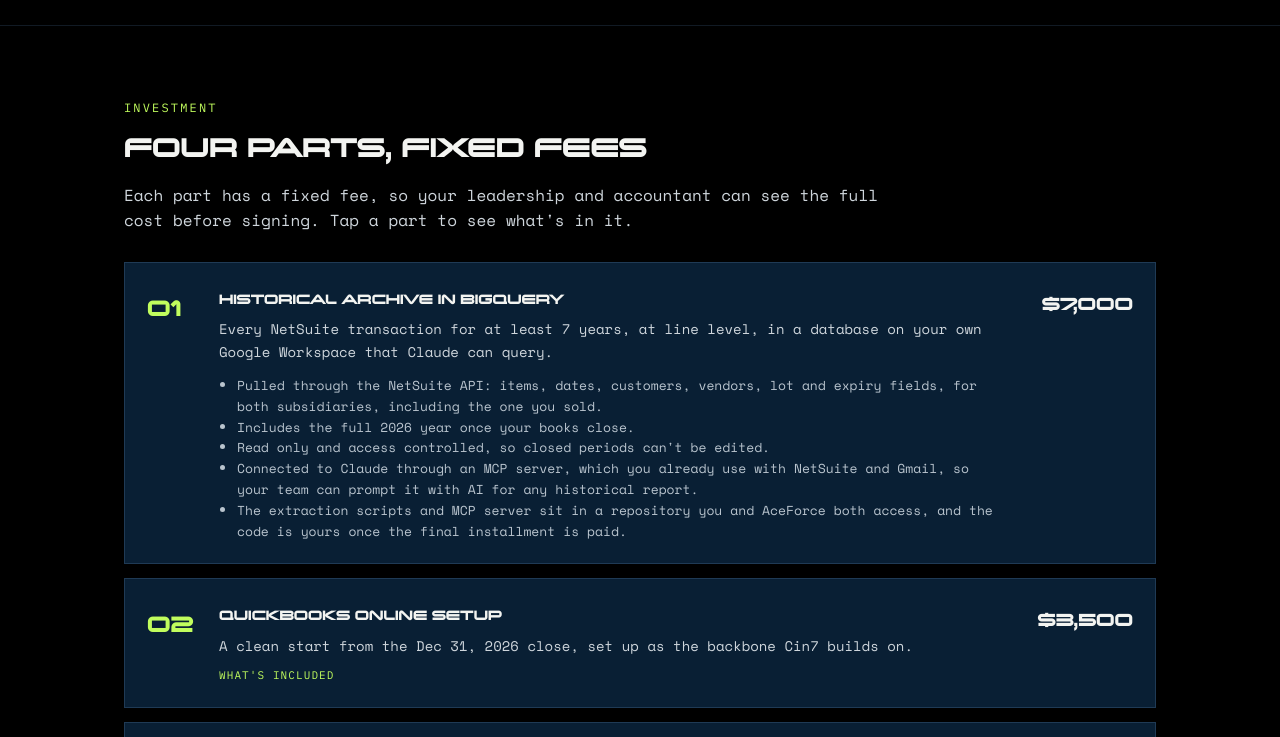
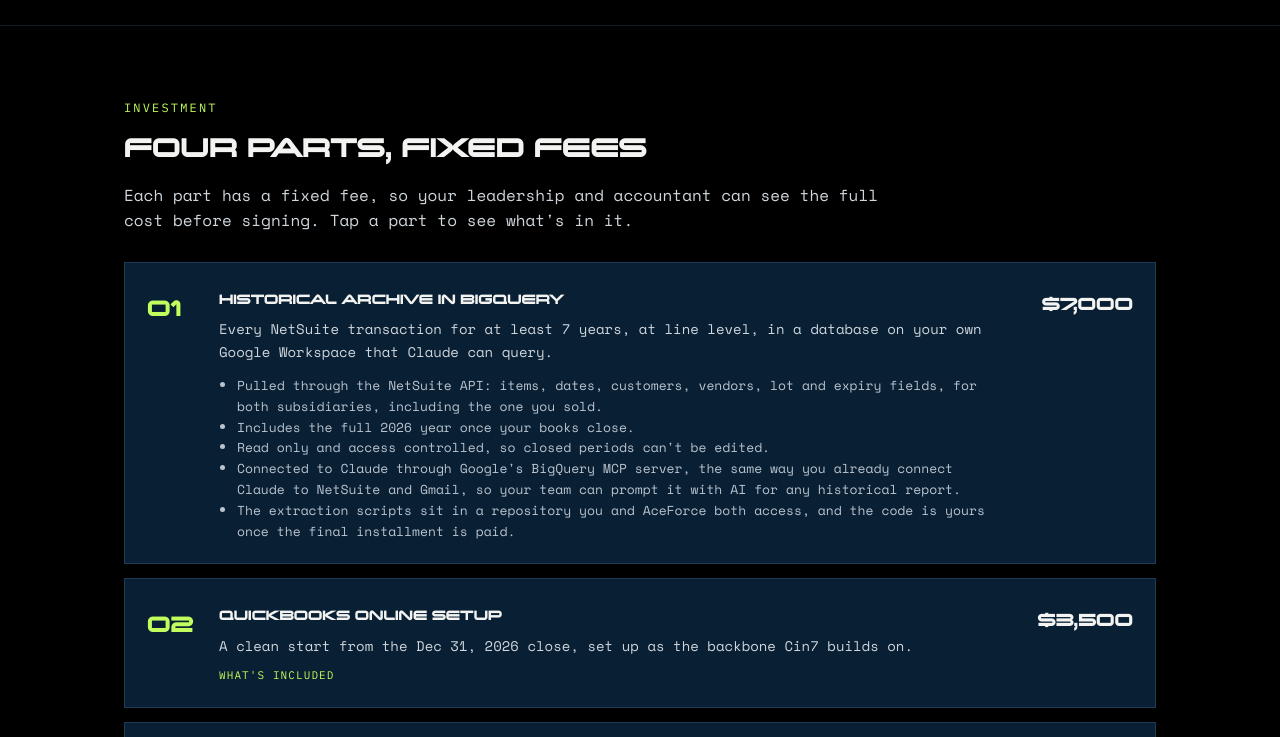
Before and after one commit to AceForce-Group/aceforce.group, a plain HTML site: page preview/suki-ce38d6/index.html in a window 1280 px wide. Both pictures are taken after a click on the element 640 px from the left and 3026 px from the top of the page. Shown: the part 2689-3426 px from the top of the page. Drawn offline with nearby package versions, Linux system fonts and the light colour scheme; no server answers.

Commit message:
Suki proposal: name Google's BigQuery MCP server accurately
Co-Authored-By: Claude Opus 5.5 <noreply@anthropic.com>
Claude-Session: https://claude.ai/code/session_01WjkbAuqjFWYJwU1CpJSb85

```diff
--- a/preview/suki-ce38d6/index.html
+++ b/preview/suki-ce38d6/index.html
@@ -234,8 +234,8 @@ footer img{height:20px}
             <li>Pulled through the NetSuite API: items, dates, customers, vendors, lot and expiry fields, for both subsidiaries, including the one you sold.</li>
             <li>Includes the full 2026 year once your books close.</li>
             <li>Read only and access controlled, so closed periods can't be edited.</li>
-            <li>Connected to Claude through an MCP server, which you already use with NetSuite and Gmail, so your team can prompt it with AI for any historical report.</li>
-            <li>The extraction scripts and MCP server sit in a repository you and AceForce both access, and the code is yours once the final installment is paid.</li>
+            <li>Connected to Claude through Google's BigQuery MCP server, the same way you already connect Claude to NetSuite and Gmail, so your team can prompt it with AI for any historical report.</li>
+            <li>The extraction scripts sit in a repository you and AceForce both access, and the code is yours once the final installment is paid.</li>
           </ul>
           <span class="more">What's included</span></div>
         <div class="fee">$7,000</div>
```
Also changed, not shown: 1 other file.
